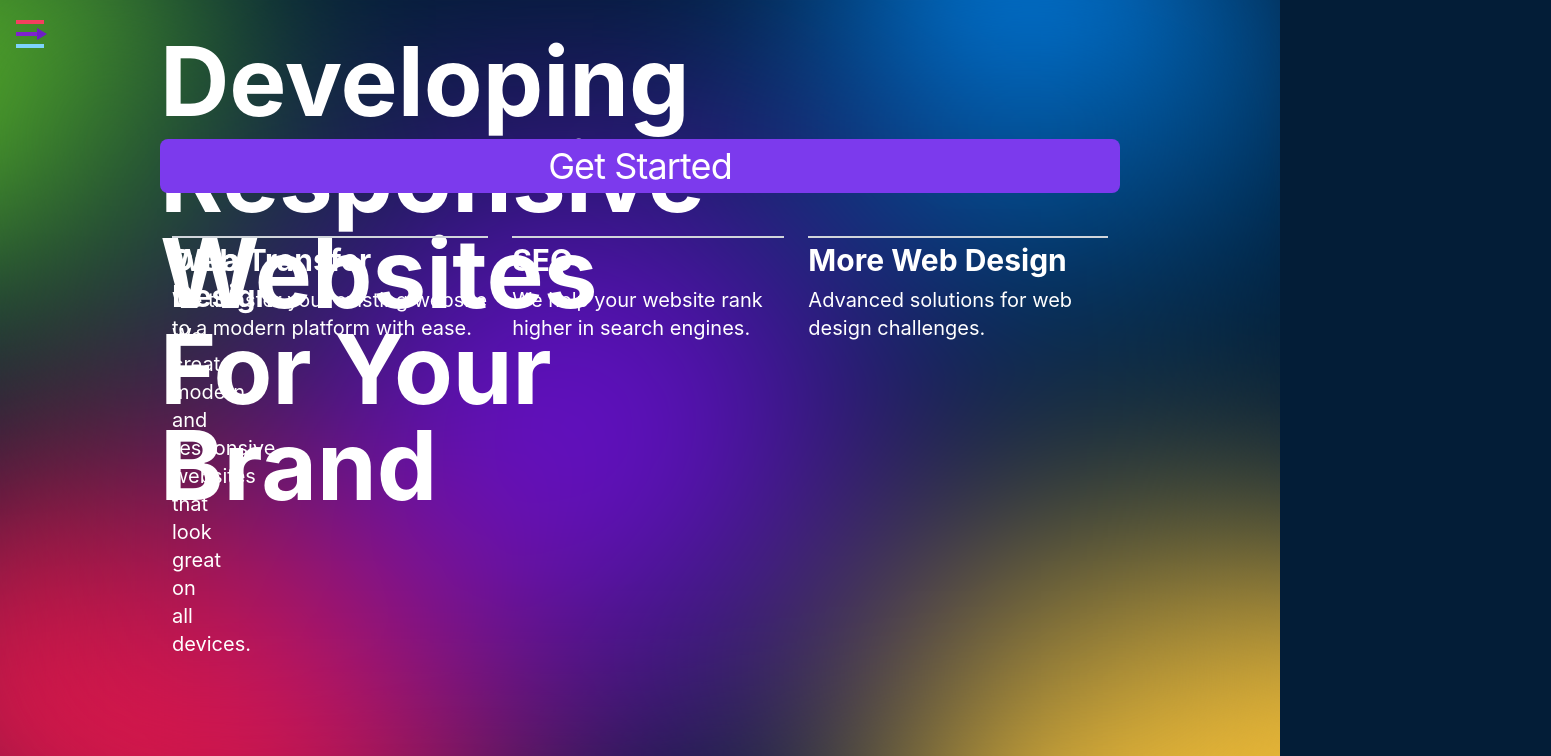
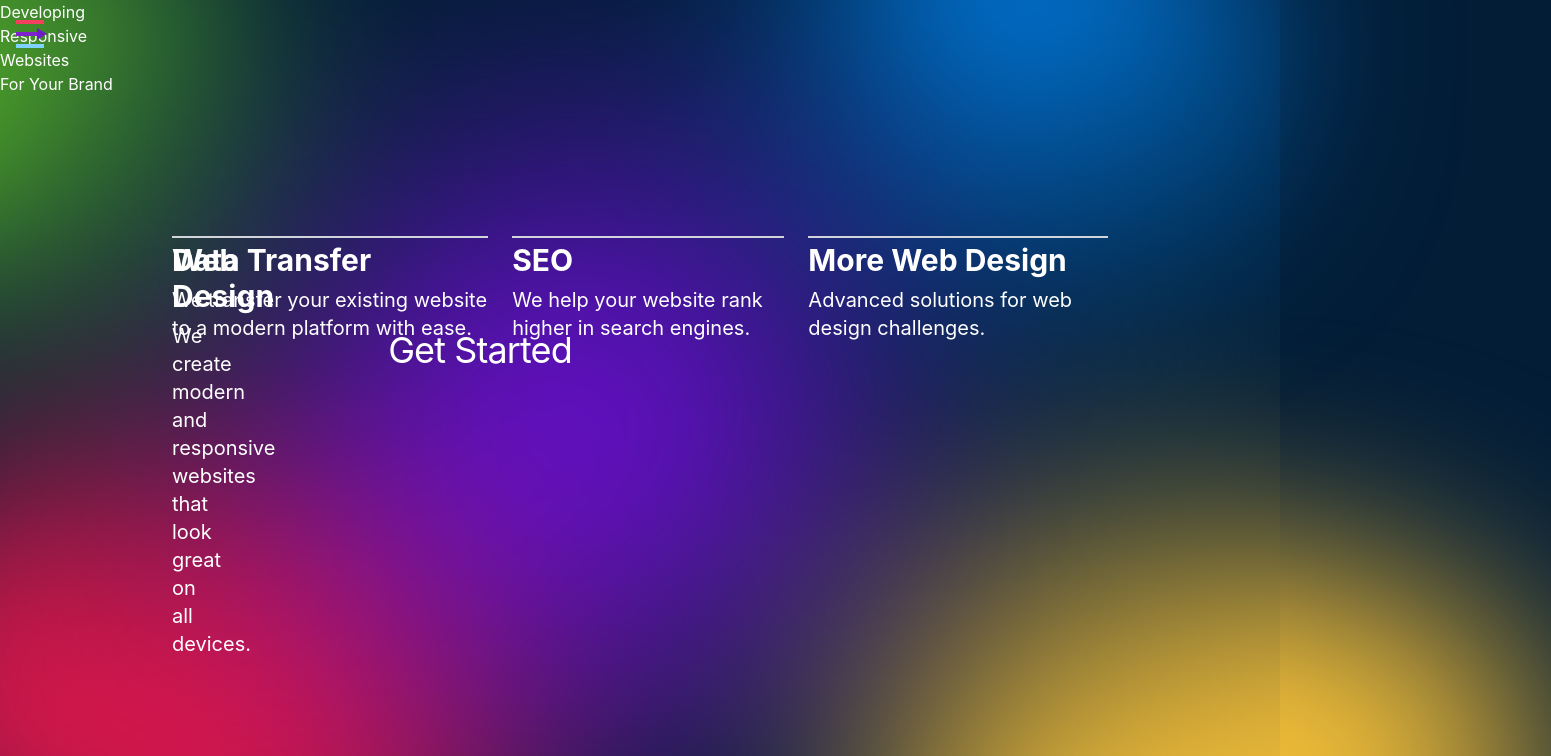
Before and after one commit to infinitepixel-dev/InfinitePixel-Main, a React (Vite) app: page / in a window 1280 px wide. Shown: the top 756 px of the page, 1551 px wide, since content can reach past the window. Built offline with nearby package versions, Linux system fonts and the light colour scheme.

Commit message:
Refactor device layout logic in heroPage.jsx

```diff
--- a/deviceConfig.jsx
+++ b/deviceConfig.jsx
@@ -1,14 +1,23 @@
-export const stylesConfig = {
-  d1440: {
+//Device configuration for different screen sizes
+export const deviceConfig = [
+  //m384
+  {
+    type: "m384", // Galaxy S23 Ultra
+    query: "(max-width: 384px) and (max-height: 824px)",
+    layout: {
       heroPage: {
+        heroPageContainer: "relative overflow-hidden h-dvh overscroll-none",
+
         heroPageElement:
-        "grid w-full h-screen grid-cols-8 overflow-hidden grid-rows-8",
+          "z-10 grid w-full h-screen grid-cols-8 overflow-hidden grid-rows-8 column",
         heroTitle:
           "col-span-7 col-start-2 col-end-7 text-5xl font-bold leading-normal tracking-normal text-8xl",
         getStartedButton:
           "self-center col-start-2 col-end-8 row-start-4 text-4xl leading-normal tracking-tight text-center duration-700 rounded-lg text-5xl",
-      servicesGrid: "grid grid-cols-1 col-span-6 col-start-2 row-start-5 mt-6",
-      serviceItem: "m-3 mt-2 text-xl font-bold leading-normal tracking-normal",
+        servicesGrid:
+          "grid grid-cols-1 col-span-6 col-start-2 row-start-5 mt-6",
+        serviceItem:
+          "m-3 mt-2 text-xl font-bold leading-normal tracking-normal",
         serviceDescription: "mt-2 text-lg leading-7",
       },
       navigationBar: {
@@ -18,4 +27,113 @@ export const stylesConfig = {
         navbarMenuItem: "ml-4 text-lg font-bold leading-7 tracking-normal",
       },
     },
-};
+  },
+  {
+    type: "d1920", // 1080p Desktop
+    query: "(max-width: 1920px)",
+    layout: {
+      heroPage: {
+        heroPageElement:
+          "z-10 grid w-full h-screen grid-cols-8 overflow-hidden grid-rows-8 column",
+        heroTitle:
+          "col-span-4 col-start-2 col-end-4 text-4xl font-bold leading-normal tracking-normal",
+        getStartedButton:
+          "self-center col-start-2 row-start-4 text-4xl col-span-4 leading-normal tracking-tight text-center duration-700 rounded-lg text-slate-150 bg-violet-600 md:text-2x1 hover:bg-violet-700",
+        servicesGrid:
+          "grid grid-cols-1 col-span-6 col-start-2 row-start-5 mt-6",
+        serviceItem:
+          "m-3 mt-2 text-xl font-bold leading-normal tracking-normal",
+        serviceDescription: "mt-2 text-lg leading-7",
+      },
+      navigationBar: {
+        navbarElement: "grid w-full h-16 grid-cols-8 overflow-hidden",
+        navbarLogo: "col-start-2 col-end-3 self-center",
+        navbarMenu: "col-start-4 col-end-7 row-start-1 self-center",
+        navbarMenuItem: "ml-4 text-lg font-bold leading-7 tracking-normal",
+      },
+    },
+  },
+  {
+    type: "d1080", // 1440p Desktop
+    query: "(max-width: 1920px) and (max-height: 1080px)",
+    layout: {
+      heroPage: {
+        d1440: "just a test",
+        heroPageContainer: "relative overflow-hidden h-dvh overscroll-none",
+        heroPageElement:
+          "grid w-full h-screen grid-cols-8 overflow-hidden grid-rows-8",
+        heroTitle1:
+          "col-span-7 col-start-2 row-start-2 col-end-7 text-5xl font-bold leading-normal tracking-normal text-8xl",
+        heroTitle2: "row-start-3",
+        getStartedButton:
+          "self-center col-start-2 col-span-2 row-start-3  text-4xl leading-normal tracking-tight text-center duration-700 rounded-lg text-slate-150 bg-violet-600 md:text-2x1 hover:bg-violet-700",
+        servicesGrid:
+          "grid grid-cols-1 col-span-6 col-start-2 row-start-5 mt-6",
+        serviceItem:
+          "m-3 mt-2 text-xl font-bold leading-normal tracking-normal",
+        serviceDescription: "mt-2 text-lg leading-7",
+      },
+      navigationBar: {
+        navbarElement: "grid w-full h-16 grid-cols-8 overflow-hidden",
+        navbarLogo: "col-start-2 col-end-3 self-center",
+        navbarMenu: "col-start-4 col-end-7 row-start-1 self-center",
+        navbarMenuItem: "ml-4 text-lg font-bold leading-7 tracking-normal",
+      },
+    },
+  },
+  {
+    type: "d1440", // 2560p Desktop
+    query: "(max-width: 2560px) and (max-height: 1440px)",
+    layout: {
+      heroPage: {
+        heroPageContainer: "relative overflow-hidden h-dvh overscroll-none",
+        heroPageElement:
+          "grid w-full h-screen grid-cols-8 overflow-hidden grid-rows-8",
+        heroTitle1:
+          "col-span-7 col-start-2 row-start-2 col-end-7 text-5xl font-bold leading-normal tracking-normal text-8xl",
+        heroTitle2: "row-start-3",
+        getStartedButton:
+          "self-center col-start-2 col-span-2 row-start-3  text-4xl leading-normal tracking-tight text-center duration-700 rounded-lg text-slate-150 bg-violet-600 md:text-2x1 hover:bg-violet-700",
+        servicesGrid:
+          "grid grid-cols-1 col-span-6 col-start-2 row-start-5 mt-6",
+        serviceItem:
+          "m-3 mt-2 text-xl font-bold leading-normal tracking-normal",
+        serviceDescription: "mt-2 text-lg leading-7",
+      },
+      navigationBar: {
+        navbarElement: "grid w-full h-16 grid-cols-8 overflow-hidden",
+        navbarLogo: "col-start-2 col-end-3 self-center",
+        navbarMenu: "col-start-4 col-end-7 row-start-1 self-center",
+        navbarMenuItem: "ml-4 text-lg font-bold leading-7 tracking-normal",
+      },
+    },
+  },
+  {
+    type: "d2160p", // 4K Desktop
+    query: "(max-width: 3840px) and (max-height: 2160px)",
+    layout: {
+      heroPage: {
+        heroPageContainer: "relative overflow-hidden h-dvh overscroll-none",
+        heroPageElement:
+          "grid w-full h-screen grid-cols-8 overflow-hidden grid-rows-8",
+        heroTitle1:
+          "col-span-7 col-start-2 row-start-2 col-end-7 text-5xl font-bold leading-normal tracking-normal text-8xl",
+        heroTitle2: "row-start-3",
+        getStartedButton:
+          "self-center col-start-2 col-span-2 row-start-3  text-4xl leading-normal tracking-tight text-center duration-700 rounded-lg text-slate-150 bg-violet-600 md:text-2x1 hover:bg-violet-700",
+        servicesGrid:
+          "grid grid-cols-1 col-span-6 col-start-2 row-start-5 mt-6",
+        serviceItem:
+          "m-3 mt-2 text-xl font-bold leading-normal tracking-normal",
+        serviceDescription: "mt-2 text-lg leading-7",
+      },
+      navigationBar: {
+        navbarElement: "grid w-full h-16 grid-cols-8 overflow-hidden",
+        navbarLogo: "col-start-2 col-end-3 self-center",
+        navbarMenu: "col-start-4 col-end-7 row-start-1 self-center",
+        navbarMenuItem: "ml-4 text-lg font-bold leading-7 tracking-normal",
+      },
+    },
+  },
+  // Add other device configurations here, similar to the one above.
+];
--- a/src/components/pages/heroPage.jsx
+++ b/src/components/pages/heroPage.jsx
@@ -3,8 +3,43 @@ import { useState, useEffect, useRef } from "react";
 import "./heroPage.css";
 
 import DynamicComponentLoader from "../../dynamicComponentLoader";
+import { deviceConfig } from "../../../deviceConfig"; // Import the style configuration
 
 function HeroPage() {
+  //SECTION Set device type - BEGIN
+
+  //NOTE Gets the device type based on the screen width
+  const getDeviceType = () => {
+    const matchedDevice = deviceConfig.find((d) => {
+      let match = window.matchMedia(d.query).matches;
+      if (match) {
+        console.log("Matched Device: ", d.type);
+      }
+      return match;
+    });
+    return matchedDevice
+      ? matchedDevice.layout.heroPage
+      : deviceConfig[0].layout.heroPage; // Default to first configuration if no match found
+  };
+
+  //NOTE State for the device layout
+  const [deviceLayout, setDeviceLayout] = useState(getDeviceType());
+  console.log("Device Layout: ", deviceLayout);
+  console.log("Device container: ", deviceLayout.heroPageContainer);
+
+  //NOTE Update the device layout state when the window is resized
+  useEffect(() => {
+    const handleResize = () => {
+      setDeviceLayout(getDeviceType());
+    };
+
+    window.addEventListener("resize", handleResize);
+    return () => {
+      window.removeEventListener("resize", handleResize);
+    };
+  }, []);
+  //!SECTION Set device type - END
+
   const [inHeroPage, setinHeroPage] = useState(false);
 
   //wait for the page to load
@@ -86,7 +121,7 @@ function HeroPage() {
   //new code
 
   return (
-    <div className="relative overflow-hidden h-dvh overscroll-none">
+    <div className={deviceLayout.heroPageContainer}>
       {/*NOTE Background Colors */}
 
       <DynamicComponentLoader componentName="CustomCursor" fade={inHeroPage} />
@@ -182,24 +217,18 @@ function HeroPage() {
       </>
 
       {/* Sub-grid for Page 1 */}
-      <div
-        id="heroPageElement"
-        className="z-10 grid w-full h-screen grid-cols-8 overflow-hidden grid-rows-8 galaxyS23Ultra:grid-rows-8 column"
-      >
+      <div id="heroPageElement" className={deviceLayout.heroPageElement}>
         {/* Add your rows and columns inside the sub-grid */}
 
-        <div className="col-span-7 col-start-2 col-end-7 galaxyS23Ultra:col-start-2 galaxyS23Ultra:text-2xl galaxyS23Ultra:col-span-6 lg:mt-[-.7em] row-start-2 text-5xl font-bold leading-normal tracking-normal lg:text-8xl xs:text-5xl xl:row-start-2 xl:col-start-2 xl:col-span-3 xs:row-start-2 xs:mt-[-1.8em]">
-          Developing Responsive Websites
-          <span className="lg:mt-[10em]"> For Your Brand</span>
+        <div className={deviceLayout.heroTitle1}>
+          Developing Responsive Websites{" "}
+          <div className={deviceLayout.heroTitle2}>For Your Brand</div>
         </div>
 
         {/* Uses self-start and self-end to align within the cells*/}
-        <a
-          href="#paymentInformation"
-          className="self-center col-start-2 col-end-8 row-start-4 text-4xl leading-normal tracking-tight text-center duration-700 rounded-lg d1440:text-5xl galaxyS23Ultra:col-start-2 galaxyS23Ultra:col-span-6 galaxyS23Ultra:row-start-2 galaxyS23Ultra:mt-8 d1440:row-start-5 d1440:p-4 d1440:col-span-2 d1440:col-start-2 text-slate-150 bg-violet-600 md:text-2x1 hover:bg-violet-700"
-        >
-          Get Started
-        </a>
+        <div className={deviceLayout.getStartedButton}>
+          <a href="#paymentInformation">Get Started</a>
+        </div>
 
         {/* section for Web Design, Data Transfer, SEO, and Web Design */}
         <div className="grid grid-cols-1 col-span-6 col-start-2 row-start-5 galaxyS23Ultra:mt-6 galaxyS23Ultra:row-start-3 d1440:row-start-4 ">
```
Lines whose indentation alone changed are shown as unchanged.
